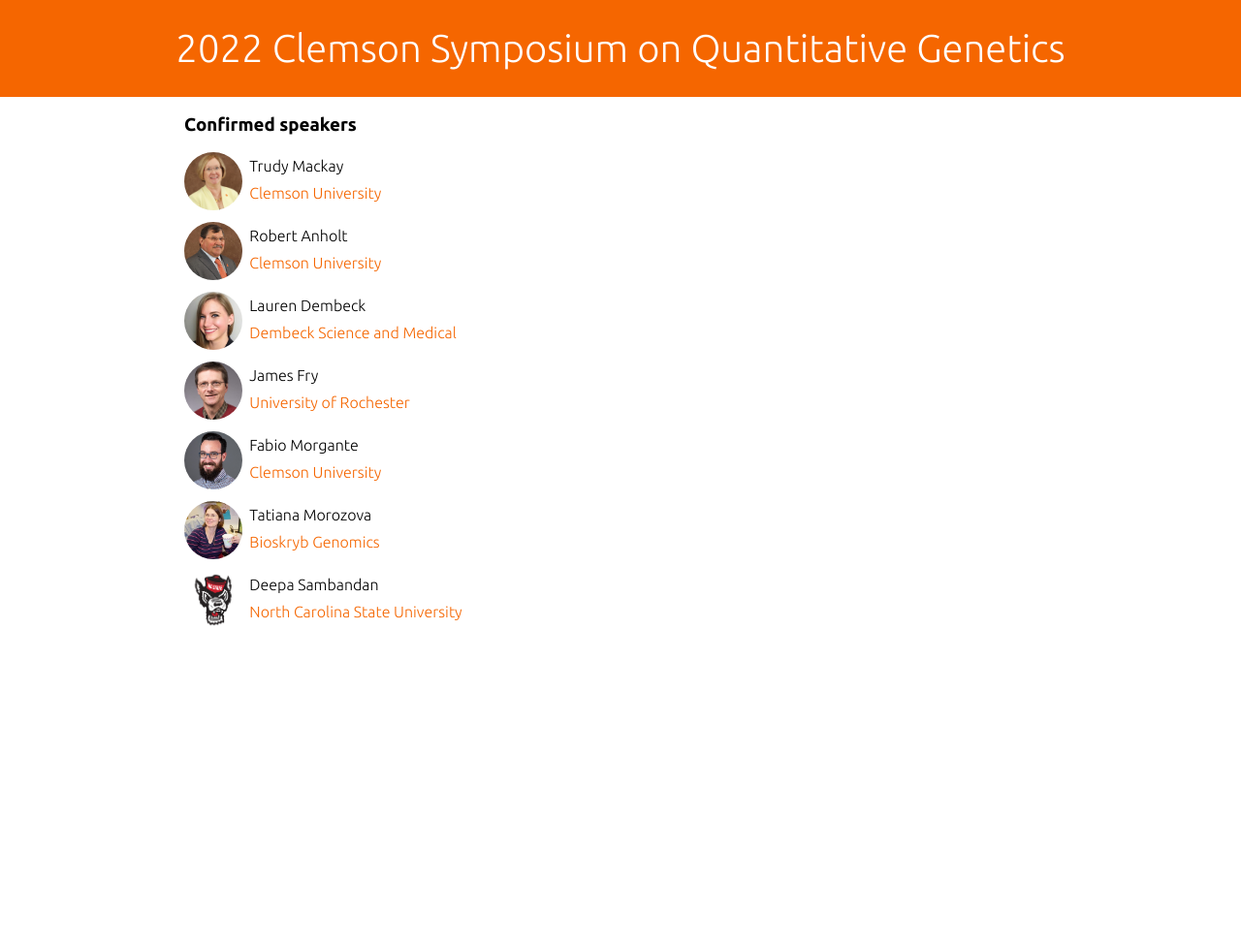
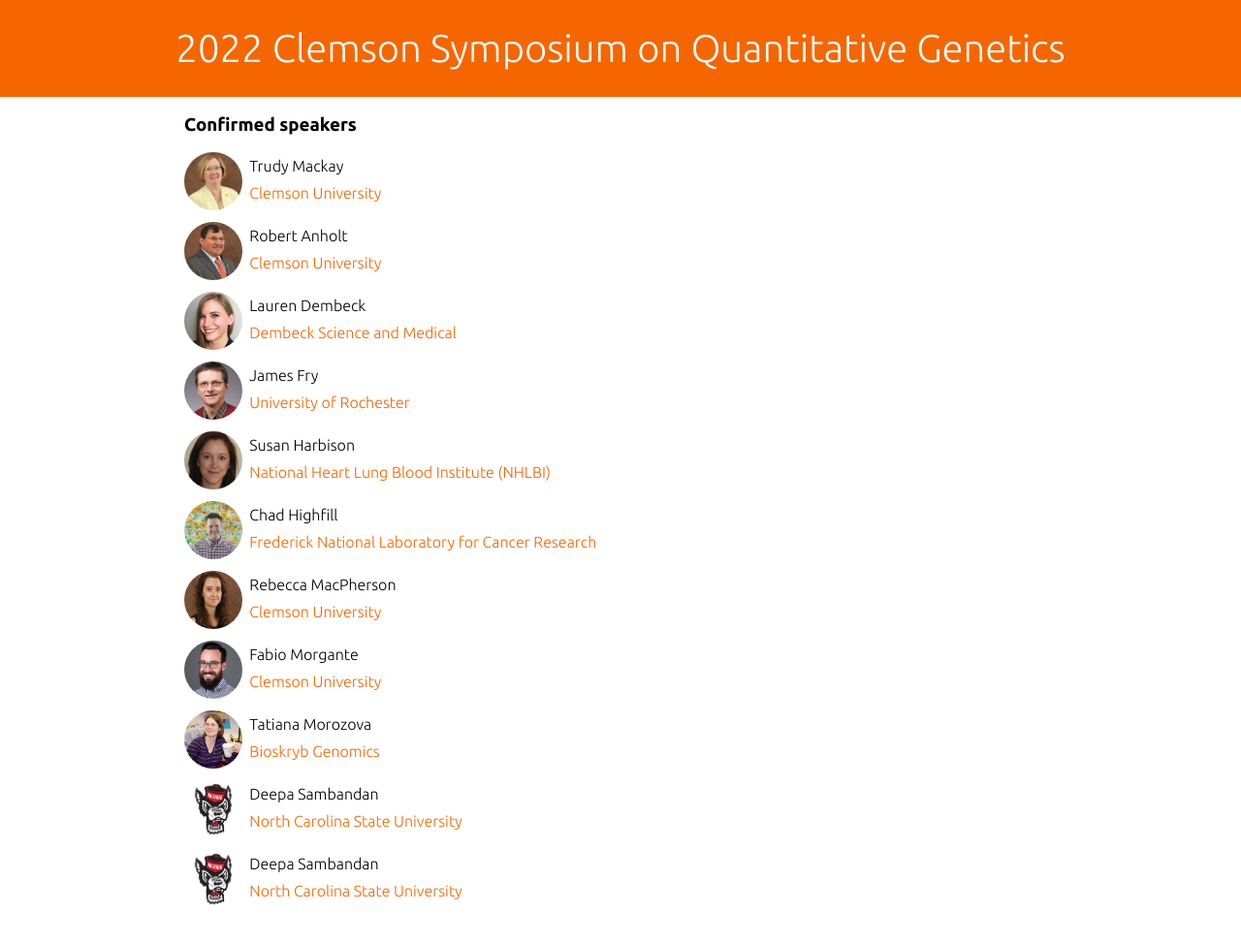
Before and after one commit to macanholt-labs/macanholt-labs.github.io, a Jekyll site: the page built from _pages/index.md, in a window 1280 px wide and 1049 px high. Shown: the top 973 px of the window at 97% size. Built offline with Jekyll 4.4.1, drawn with Linux system fonts in a browser that asks for light colours; some web fonts are replaced.

Commit message:
more speakers

```diff
--- a/_pages/index.md
+++ b/_pages/index.md
@@ -32,6 +32,24 @@ permalink: /index.html
 </p>
 
 <p style="line-height: 28px;">
+<img src="files/harbison.jpg" class="rounded">
+&nbsp;&nbsp;Susan Harbison<br>
+&nbsp;&nbsp;<a href="https://irp.nih.gov/pi/susan-harbison" target="_blank">National Heart Lung Blood Institute (NHLBI)</a>
+</p>
+
+<p style="line-height: 28px;">
+<img src="files/highfill.jpeg" class="rounded">
+&nbsp;&nbsp;Chad Highfill<br>
+&nbsp;&nbsp;<a href="https://frederick.cancer.gov" target="_blank">Frederick National Laboratory for Cancer Research</a>
+</p>
+
+<p style="line-height: 28px;">
+<img src="files/macpherson.jpg" class="rounded">
+&nbsp;&nbsp;Rebecca MacPherson<br>
+&nbsp;&nbsp;<a href="https://scienceweb.clemson.edu/chg/rebecca-anne-macpherson-2/" target="_blank">Clemson University</a>
+</p>
+
+<p style="line-height: 28px;">
 <img src="files/morgante.jpg" class="rounded">
 &nbsp;&nbsp;Fabio Morgante<br>
 &nbsp;&nbsp;<a href="https://scienceweb.clemson.edu/chg/" target="_blank">Clemson University</a>
@@ -48,3 +66,9 @@ permalink: /index.html
 &nbsp;&nbsp;Deepa Sambandan<br>
 &nbsp;&nbsp;<a href="https://www.ncsu.edu" target="_blank">North Carolina State University</a>
 </p>
+
+<p style="line-height: 28px;">
+<img src="files/wolfpack.png" class="rounded">
+&nbsp;&nbsp;Deepa Sambandan<br>
+&nbsp;&nbsp;<a href="https://www.ncsu.edu" target="_blank">North Carolina State University</a>
+</p>
```
Also changed, not shown: files/harbison.jpg (added), files/highfill.jpeg (added), files/macpherson.jpg (added).
